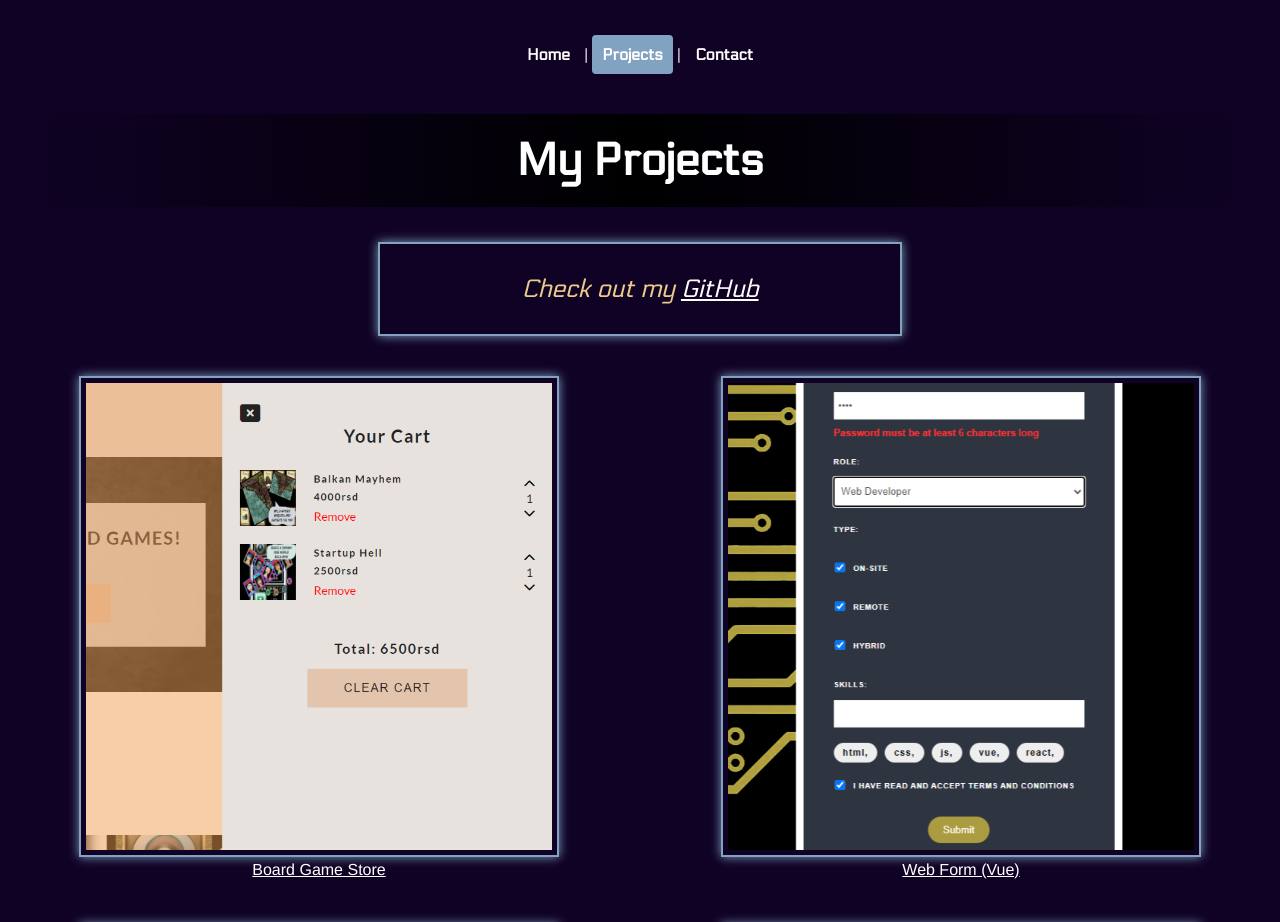
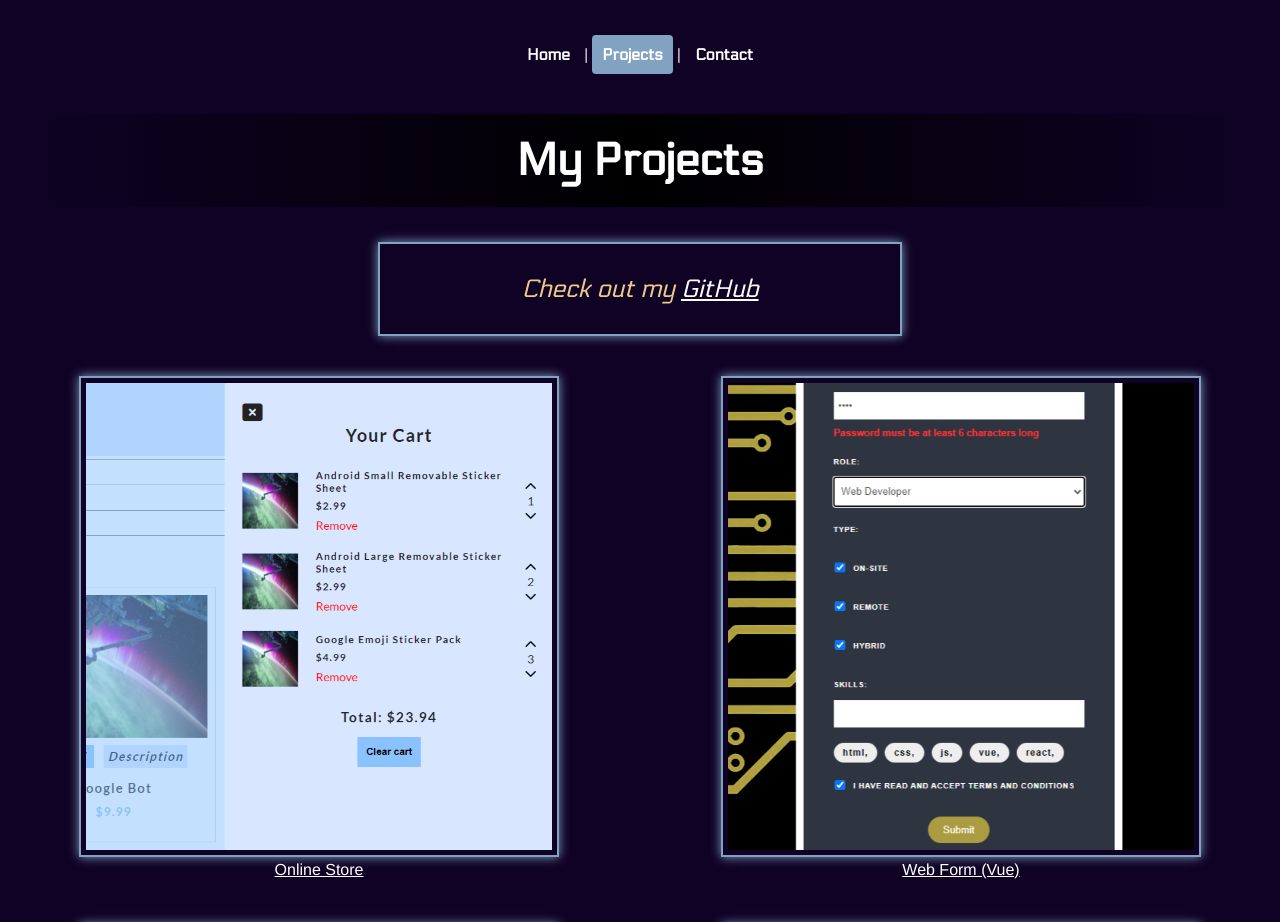
Before and after one commit to cerovina/Website-Vue-Router, a Vue app: page /projects in a window 1280 px wide. Shown: the top 922 px of the page. Built offline with nearby package versions, Linux system fonts and the light colour scheme.

Commit message:
Adding everything

```diff
--- a/src/views/ProjectsView.vue
+++ b/src/views/ProjectsView.vue
@@ -10,9 +10,9 @@
 
         <div class="grid-container">
           <div class="grid-item">
-            <img class="img1" src="@/assets/store.png" alt="Online Store">
+            <img class="img1" src="@/assets/taskStore.png" alt="Online Store">
             <br>
-            <a class="link" href="https://cerovina.github.io/E-commerce-Project---Board-Game-Store/">Board Game Store</a>
+            <a class="link" href="https://cerovina.github.io/Task-Online-Store/">Online Store</a>
           </div>
           <div class="grid-item">
             <img class="img1" src="@/assets/formpicture.png" alt="Web Form">
```
Also changed, not shown: src/assets/taskStore.png (added).
